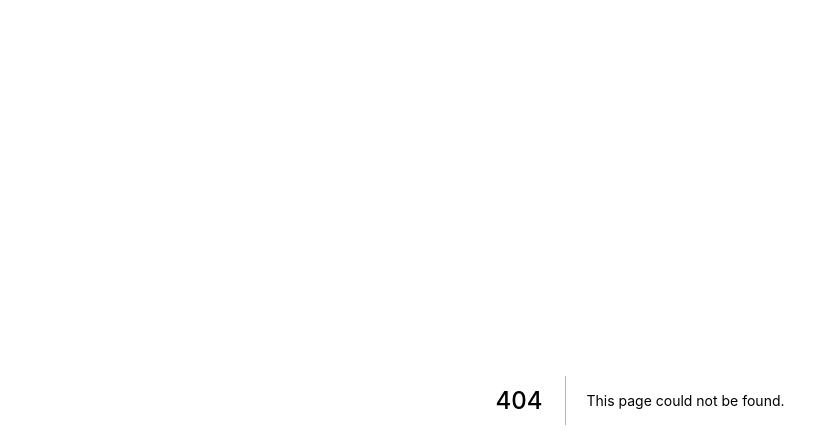
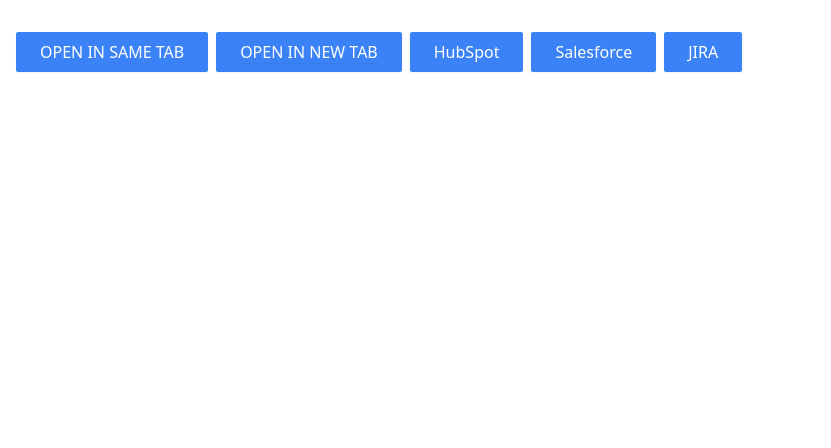
Before and after one commit to ram4git/skia-test-ui, a Next.js app: page /dash/apps in a window 1280 px wide. Before the commit this address had no page. Shown: the top 448 px of the page, without its empty margins (0-831 px from the left). Built offline with nearby package versions, Linux system fonts and the light colour scheme.

Commit message:
sample apps for testing okta dashboard

```diff
--- a/pages/automation/redirect.js
+++ b/pages/automation/redirect.js
@@ -1,6 +1,5 @@
-
+import { useRouter } from "next/router";
 import { useState } from "react";
-import {useRouter} from "next/router";
 
 const Redirect = () => {
   const router = useRouter()
@@ -17,7 +16,7 @@
       <div className="absolute top-0 left-0 py-1 px-1 bg-blue-500 text-white rounded-sm shadow-sm">
         <button type="button" onClick={onRedirectHandle}>
         CLICK ME TO REDIRECT
-    </button>
+        </button>
       </div>
     </div>
   );
--- /dev/null
+++ b/pages/dash/apps.js
@@ -0,0 +1,42 @@
+import Link from 'next/link';
+
+export default function Home() {
+
+
+    return (
+        <div className=" flex flex-row space-x-2 spacing-y-2 pt-8 px-4">
+          <div className="py-2 px-6 bg-blue-500 rounded-sm text-white rounded-sm shadow-sm">
+            <Link
+                href="/automation/landing"
+                className=" bg-blue-500 rounded-sm text-white rounded-sm shadow-sm"
+            >
+                OPEN IN SAME TAB
+            </Link>
+          </div>
+
+          <div className="py-2 px-6 bg-blue-500 rounded-sm text-white rounded-sm shadow-sm">
+          <a
+                target='_blank' rel="noreferrer"
+                href="/automation/landing"
+                className=" bg-blue-500 rounded-sm text-white rounded-sm shadow-sm"
+            >
+                OPEN IN NEW TAB
+            </a>
+          </div>
+
+          <div className="py-2 px-6 bg-blue-500 rounded-sm text-white rounded-sm shadow-sm">
+          <a href="https://www.hubspot.com" target='_blank' rel="noreferrer">HubSpot</a>
+
+          </div>
+          <div className="py-2 px-6 bg-blue-500 rounded-sm text-white rounded-sm shadow-sm">
+          <a href="https://www.salesforce.com/products/genie/overview" target='_blank' rel="noreferrer">Salesforce</a>
+
+          </div>
+          <div className="py-2 px-6 bg-blue-500 rounded-sm text-white rounded-sm shadow-sm">
+          <a href="https://www.atlassian.com/software/jira" target='_blank' rel="noreferrer">JIRA</a>
+          </div>
+
+
+        </div>
+      );
+    };
```
